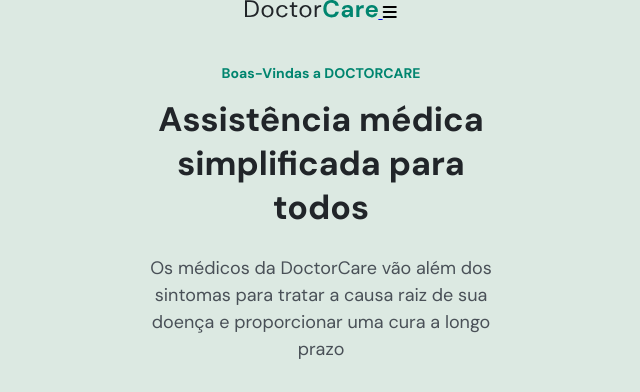
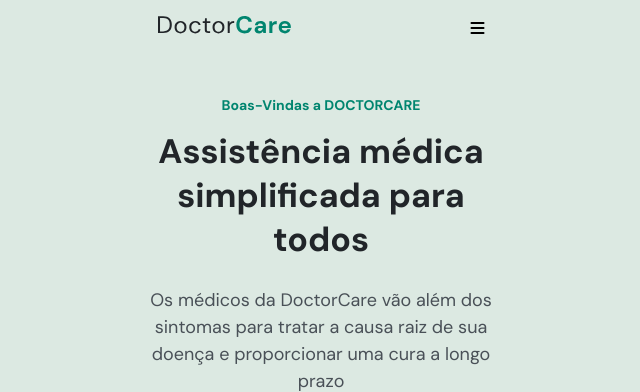
Before and after one commit to JackWyus/NLW, a plain HTML site: page index.html in a window 1280 px wide. Shown: the top 392 px of the page, without its empty margins (319-959 px from the left). Drawn offline with Linux system fonts and the light colour scheme; a web font is replaced by a local one.

Commit message:
New update

```diff
--- a/css/style.css
+++ b/css/style.css
@@ -20,7 +20,17 @@ body{
     font-family: "DM Sans";
 }
 
+.wrapper{
+    width: 37.5rem;
+    margin-right: auto;
+    margin-left: auto;
+}
+
 /*<------------------------------->HEADER<------------------------------->*/
+
+header{
+    margin-top: 4.1rem;
+}
 
 header::before{
     background-color: var(--brand-green);
@@ -33,13 +43,6 @@ header::before{
     top: 0;
     left: 0;
     z-index: -1;
-}
-
-header{
-    width: 37.5rem;
-    margin-right: auto;
-    margin-left: auto;
-    margin-top: 4.1rem;
 }
 
 header h4{
@@ -133,6 +136,12 @@ header img{
     line-height: 150%;
 }
 
+/*<------------------------------->FIM HEADER<------------------------------->*/
 
+nav{
+    padding: 1.6rem 2.4rem;
 
-/*<------------------------------->FIM HEADER<------------------------------->*/
+    display: flex;
+    align-items: center;
+    justify-content: space-between;
+}
--- a/index.html
+++ b/index.html
@@ -13,7 +13,7 @@
 
   </head>
   <body>
-    <nav>
+    <nav class="wrapper">
       <a class="logo" href="#">
         <svg
           width="133" height="18" viewBox="0 0 133 18" fill="none" xmlns="http://www.w3.org/2000/svg">
@@ -33,7 +33,7 @@
       <i class="fa-solid fa-bars"></i>
     </nav>
 
-    <header>
+    <header class="wrapper">
       <h4>Boas-Vindas a DOCTORCARE</h4>
       <h1>Assistência médica simplificada para todos</h1>
       <p>
```
